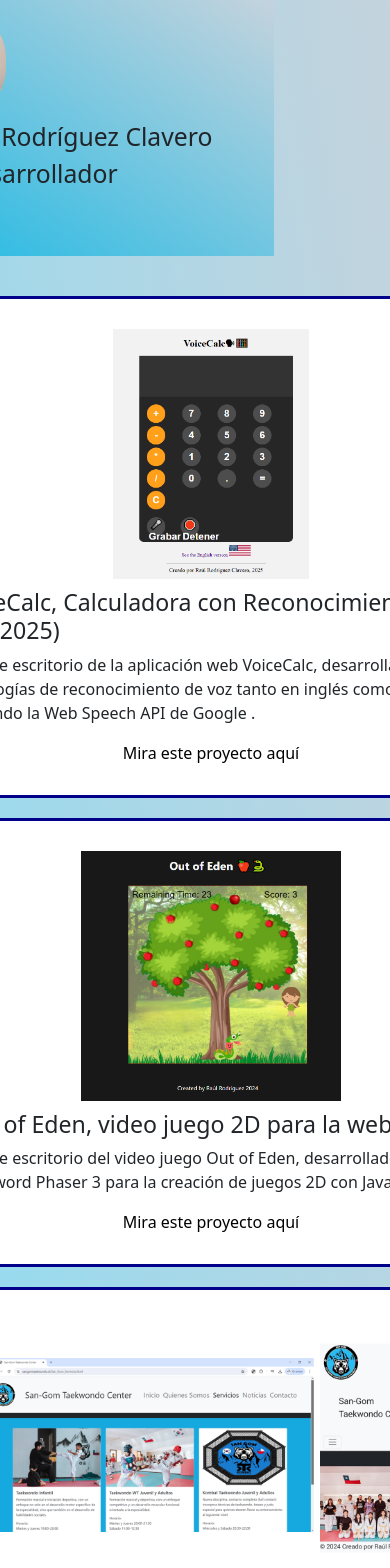
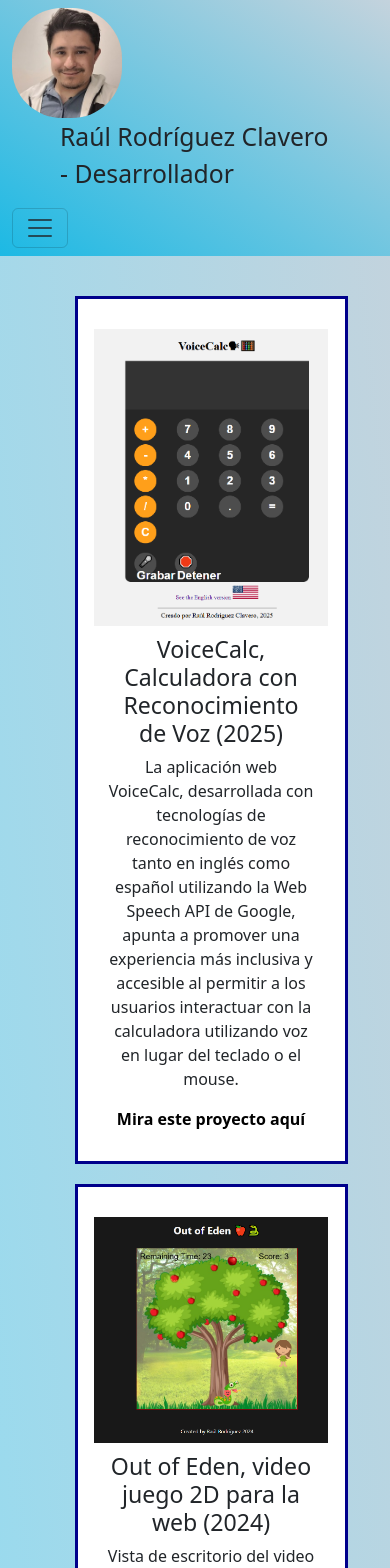
Before and after one commit to RaulWeirdStackDev/CVRaulReact, a React (Vite) app: page /portafolio in a window 390 px wide. Shown: the top 1568 px of the page. Built offline with nearby package versions, Linux system fonts and the light colour scheme.

Commit message:
Portafolio más responsive

```diff
--- a/src/data/portafolio.json
+++ b/src/data/portafolio.json
@@ -4,7 +4,7 @@
     "id": "po1",
     "img": "/VoiceCalc.png",
     "title": "VoiceCalc, Calculadora con Reconocimiento de Voz (2025)",
-    "desc": "Vista de escritorio de la aplicación web VoiceCalc, desarrollada  con tecnologías de reconocimiento de voz tanto en inglés como español utilizando la Web Speech API de Google .",
+    "desc": "La aplicación web VoiceCalc, desarrollada  con tecnologías de reconocimiento de voz tanto en inglés como español utilizando la Web Speech API de Google, apunta a promover una experiencia más inclusiva y accesible al permitir a los usuarios interactuar con la calculadora utilizando voz en lugar del teclado o el mouse.",
     "link": "https://voice-calc.vercel.app/"
   },
 
@@ -18,8 +18,8 @@
 
   {
     "id": "po3",
-    "img": "/sangom.png",
-    "title": "San-Gom Taekwondo , sitio web estático (2024)",
+    "img": "/sangomvistamovil.jpeg",
+    "title": "San-Gom Taekwondo, sitio web estático (2024)",
     "desc": "Sitio web de la academia de Taekwondo San-Gom de Villa Alemana, V región, Chile. Esta página fue desarrollada con tecnologías de HTML, CSS y JavaScript. Además, se utilizó el framework Bootstrap, CSS Grid y Media Queries para el diseño responsivo de la página con el fin de ofrecer una experiencia de calidad en diferentes tipos de dispositivos. La página cuenta con un mapa de ubicación de la academia usando Google Maps. ",
     "link": "https://sangomtaekwondo.cl/"
   },
--- a/src/views/Portafolio/Portafolio.jsx
+++ b/src/views/Portafolio/Portafolio.jsx
@@ -1,24 +1,21 @@
-import portafolio from '../../data/portafolio.json'
-import './portafolio.css'
+import portafolio from "../../data/portafolio.json";
+import "./portafolio.css";
 
 export const Portafolio = () => {
   return (
     <div className="portafolio">
-
-            <ul>
-            {portafolio.map((portafolio)=>(
-                <li key={portafolio.id} className='portEle'>
-                    <img src={portafolio.img} alt={portafolio.title} />
-                    <h3 className='portTitle' >{portafolio.title}</h3>
-                    <p className='portDesc' >{portafolio.desc}</p>
-                    <a href={portafolio.link} target="_blank">Mira este proyecto aquí</a>
-
-                </li>
-
-
-            )
-        )}
-        </ul>
+      <ul>
+        {portafolio.map((portafolio) => (
+          <li key={portafolio.id} className="portEle">
+            <img src={portafolio.img} alt={portafolio.title} />
+            <h3 className="portTitle">{portafolio.title}</h3>
+            <p className="portDesc">{portafolio.desc}</p>
+            <a href={portafolio.link} target="_blank">
+              <strong> Mira este proyecto aquí</strong>
+            </a>
+          </li>
+        ))}
+      </ul>
     </div>
-  )
-}
+  );
+};
--- a/src/views/Portafolio/portafolio.css
+++ b/src/views/Portafolio/portafolio.css
@@ -1,6 +1,7 @@
 body {
   display: flex;
   justify-content: center;
+  flex-direction: column;
 }
 .portafolio {
   display: flex;
@@ -18,8 +19,10 @@ body {
   flex-direction: column;
   justify-content: center;
   align-items: center;
+  text-align: center;
   margin-block: 20px;
   padding: 30px;
+  width: 70vw;
 }
 
 .portEle a {
@@ -36,3 +39,13 @@ body {
 
     margin-top: 10px;
 }
+
+@media (max-width: 768px) {
+  .portEle img {
+    height: auto;
+    width: 60vw;
+  }
+  body{
+    overflow-x: hidden;
+  }
+}
```
Also changed, not shown: public/sangomvistabrowser.png (added), public/sangomvistamovil.jpeg (added).
